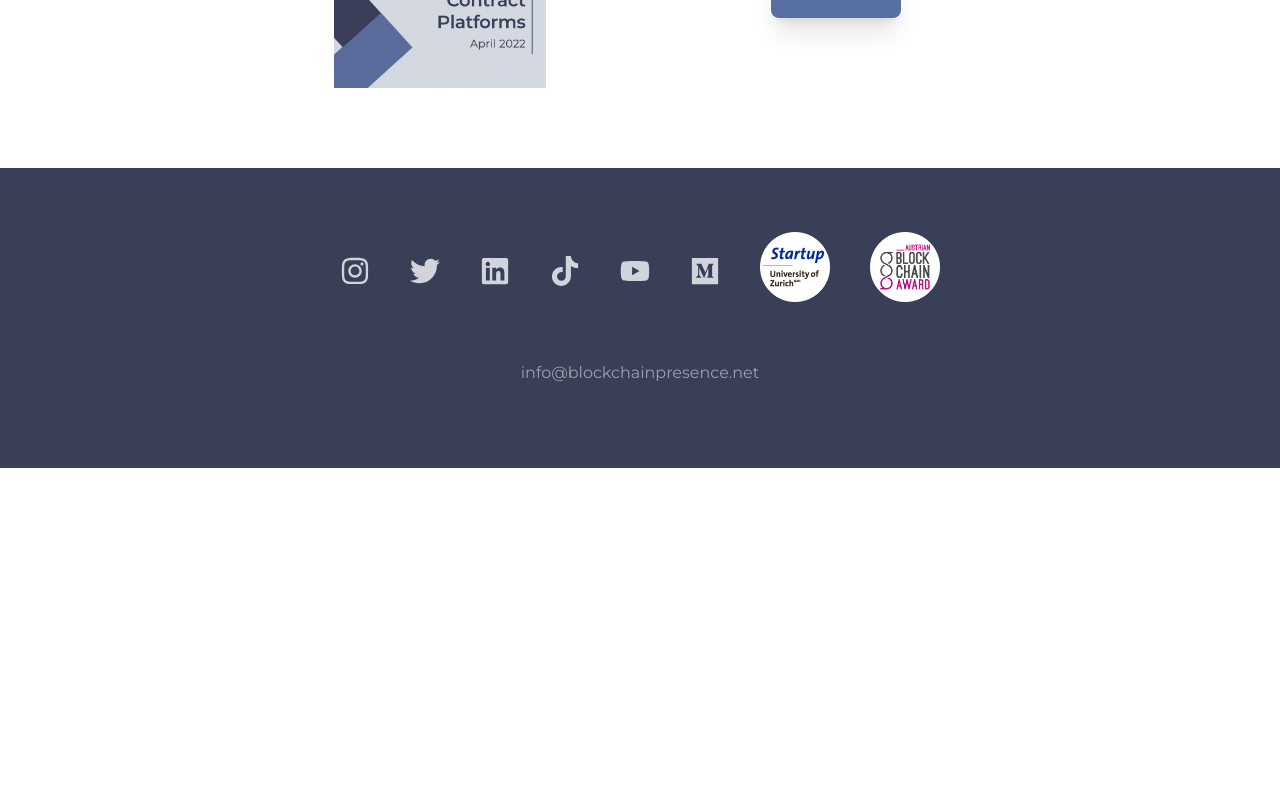
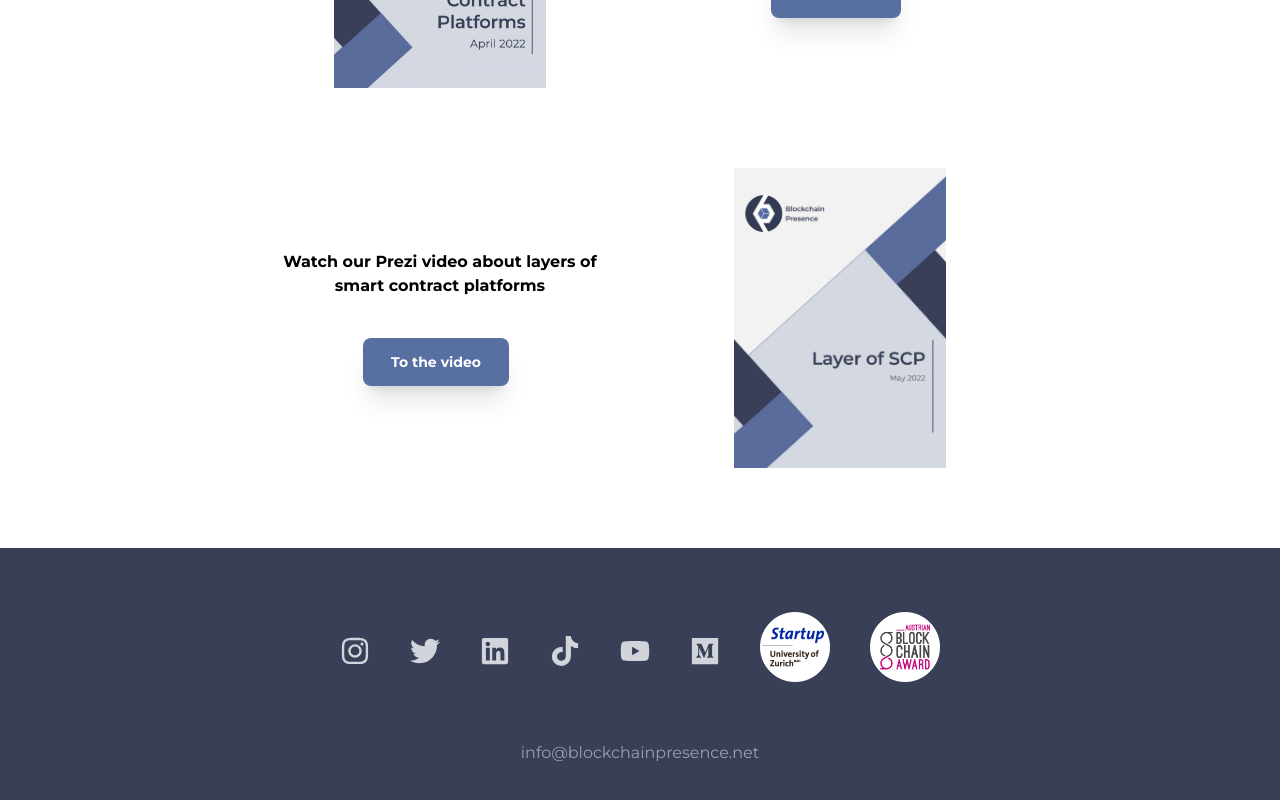
Before and after one commit to migub/BCP-Website-Next, a Next.js app: page /downloads in a window 1280 px wide. Shown: the part 1156-1956 px from the top of the page. Before the commit the page ends 1624 px from the top, so only its background shows below. Built offline with nearby package versions, Linux system fonts and the light colour scheme.

Commit message:
prezi eingefügt

```diff
--- a/package.json
+++ b/package.json
@@ -11,8 +11,9 @@
   "dependencies": {
     "animate.css": "^4.1.1",
     "flowbite": "^1.4.1",
+    "iframe": "^1.0.0",
     "next": "12.1.0",
-    "react": "17.0.2",
+    "react": "^17.0.2",
     "react-animation-on-scroll": "^5.0.0",
     "react-dom": "17.0.2",
     "react-faq-component": "^1.3.1",
--- a/pages/downloads.js
+++ b/pages/downloads.js
@@ -43,6 +43,21 @@ const Downloads = () => {
             <Button>Download</Button>
           </div>
         </div>
+
+        <div className="relative flex w-full h-[300px] space-x-20   justify-center mt-20 ">
+          <div className="flex flex-col items-center justify-center w-1/4 space-y-10 font-bold text-center ">
+            <div>Watch our Prezi video about layers of smart contract platforms</div>
+            <Button><a href="https://prezi.com/p/paoqvb8f_ydy/layers-of-blockchain-copy/">To the video</a></Button>
+          </div>
+          <div className="relative w-1/4 h-full">
+            <Image
+              src="/img/layerofscp.jpg"
+              alt=""
+              layout="fill"
+              objectFit="contain"
+            />
+          </div>
+        </div>
       </div>
     </>
   );
```
Also changed, not shown: public/img/layerofscp.jpg (added), 1 other file (tests, documents, lock files or other folders).
